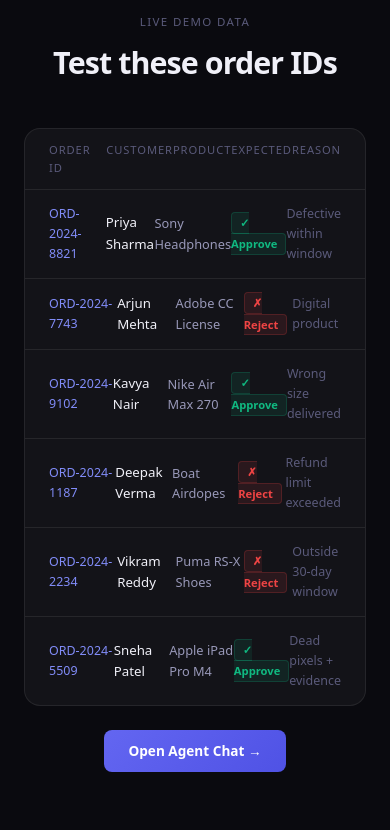
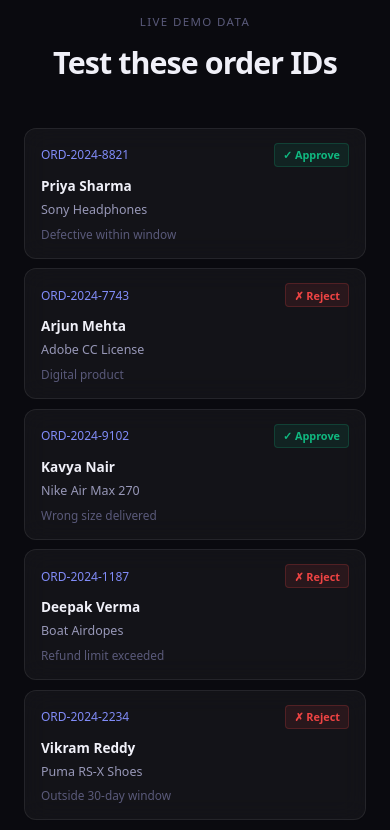
Before and after one commit to monu655/refund-agent, a Next.js app: page / in a window 390 px wide. Shown: the part 3240-4070 px from the top of the page. Built offline with nearby package versions, Linux system fonts and the light colour scheme.

Commit message:
Mobile responsive test cases

```diff
--- a/app/page.tsx
+++ b/app/page.tsx
@@ -160,13 +160,15 @@
         </div>
       </section>
 
-      {/* ── Test Cases Table ─────────────────────────────── */}
+      {/* ── Test Cases ─────────────────────────────── */}
       <section style={{ maxWidth: "1100px", margin: "0 auto", padding: "0 1.5rem 5rem" }}>
         <div style={{ textAlign: "center", marginBottom: "2.5rem" }}>
           <p style={{ fontSize: "0.72rem", color: "var(--foreground-muted)", textTransform: "uppercase", letterSpacing: "0.12em", marginBottom: "0.5rem" }}>Live demo data</p>
           <h2 style={{ fontSize: "1.9rem", fontWeight: 700, letterSpacing: "-0.03em" }}>Test these order IDs</h2>
         </div>
-        <div style={{ background: "var(--glass)", border: "1px solid var(--border)", borderRadius: "16px", overflow: "hidden" }}>
+
+        {/* Desktop table */}
+        <div className="desktop-table" style={{ background: "var(--glass)", border: "1px solid var(--border)", borderRadius: "16px", overflow: "hidden" }}>
           <div style={{ display: "grid", gridTemplateColumns: "1.4fr 1.2fr 1.4fr 1fr 1fr", padding: "0.75rem 1.5rem", borderBottom: "1px solid var(--border)", fontSize: "0.7rem", color: "var(--foreground-muted)", textTransform: "uppercase", letterSpacing: "0.08em" }}>
             <span>Order ID</span><span>Customer</span><span>Product</span><span>Expected</span><span>Reason</span>
           </div>
@@ -187,11 +189,39 @@
             </div>
           ))}
         </div>
+
+        {/* Mobile cards */}
+        <div className="mobile-cards" style={{ display: "none", flexDirection: "column", gap: "0.6rem" }}>
+          {TEST_CASES.map(tc => (
+            <div key={tc.id} className="glass" style={{ borderRadius: "12px", padding: "0.875rem 1rem" }}>
+              <div style={{ display: "flex", alignItems: "center", justifyContent: "space-between", marginBottom: "0.5rem" }}>
+                <span style={{ fontFamily: "var(--font-mono)", fontSize: "0.75rem", color: "#818cf8" }}>{tc.id}</span>
+                <span style={{ padding: "0.15rem 0.5rem", borderRadius: "4px", fontSize: "0.68rem", fontWeight: 700,
+                  background: tc.verdict === "approved" ? "rgba(16,185,129,0.1)" : "rgba(239,68,68,0.1)",
+                  color: tc.verdict === "approved" ? "#10b981" : "#ef4444",
+                  border: `1px solid ${tc.verdict === "approved" ? "rgba(16,185,129,0.2)" : "rgba(239,68,68,0.2)"}` }}>
+                  {tc.verdict === "approved" ? "✓ Approve" : "✗ Reject"}
+                </span>
+              </div>
+              <div style={{ fontWeight: 600, fontSize: "0.85rem", marginBottom: "0.2rem" }}>{tc.name}</div>
+              <div style={{ fontSize: "0.78rem", color: "var(--foreground-secondary)", marginBottom: "0.3rem" }}>{tc.product}</div>
+              <div style={{ fontSize: "0.74rem", color: "var(--foreground-muted)" }}>{tc.reason}</div>
+            </div>
+          ))}
+        </div>
+
         <div style={{ textAlign: "center", marginTop: "1.5rem" }}>
           <Link href="/agent" style={{ display: "inline-flex", alignItems: "center", gap: "0.5rem", padding: "0.65rem 1.5rem", borderRadius: "8px", background: "linear-gradient(135deg, #6366f1, #4f52e5)", color: "white", fontWeight: 600, fontSize: "0.85rem", textDecoration: "none" }}>
             Open Agent Chat →
           </Link>
         </div>
+
+        <style>{`
+          @media (max-width: 768px) {
+            .desktop-table { display: none !important; }
+            .mobile-cards { display: flex !important; }
+          }
+        `}</style>
       </section>
 
       {/* ── Testimonials ─────────────────────────────────── */}
```
